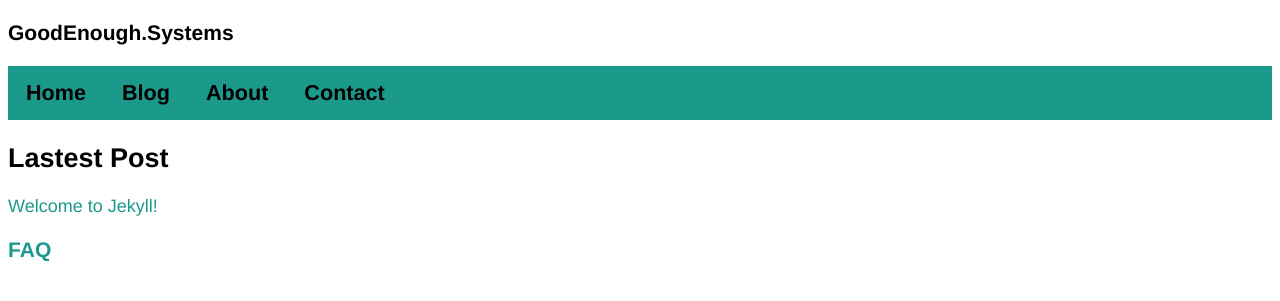
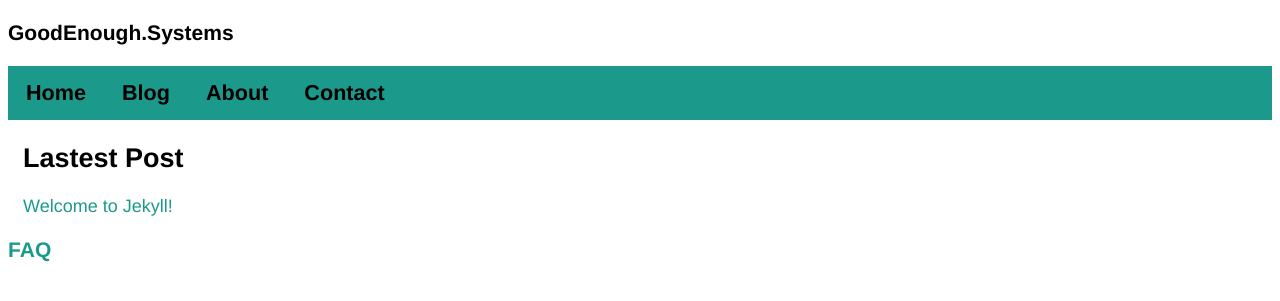
Before and after one commit to jaytomatic/jaytomatic.github.io, a Jekyll site: the page built from _pages/index.markdown, in a window 1280 px wide. Shown: the top 301 px of the page. Built offline with Jekyll 4.4.1, drawn with Linux system fonts in a browser that asks for light colours; nearby versions of some CDN libraries.

Commit message:
updated homepage layout/css

```diff
--- a/_pages/index.markdown
+++ b/_pages/index.markdown
@@ -4,11 +4,13 @@ title: Home
 permalink: /
 ---
 
+<div class="bodycontent">
 <h2> Lastest Post </h2>
 
 {% assign post = site.posts.first %}
 <a href="{{ post.url }}"> {{ post.title}}
 </a>
+</div>
 
 
 ### [FAQ](/faq/)
--- a/_sass/general/general.scss
+++ b/_sass/general/general.scss
@@ -77,3 +77,8 @@ body a:visited{
 body a:hover{
   color:#656176;
 }
+
+.bodycontent{
+  margin-left: 15px;
+
+  }
```
